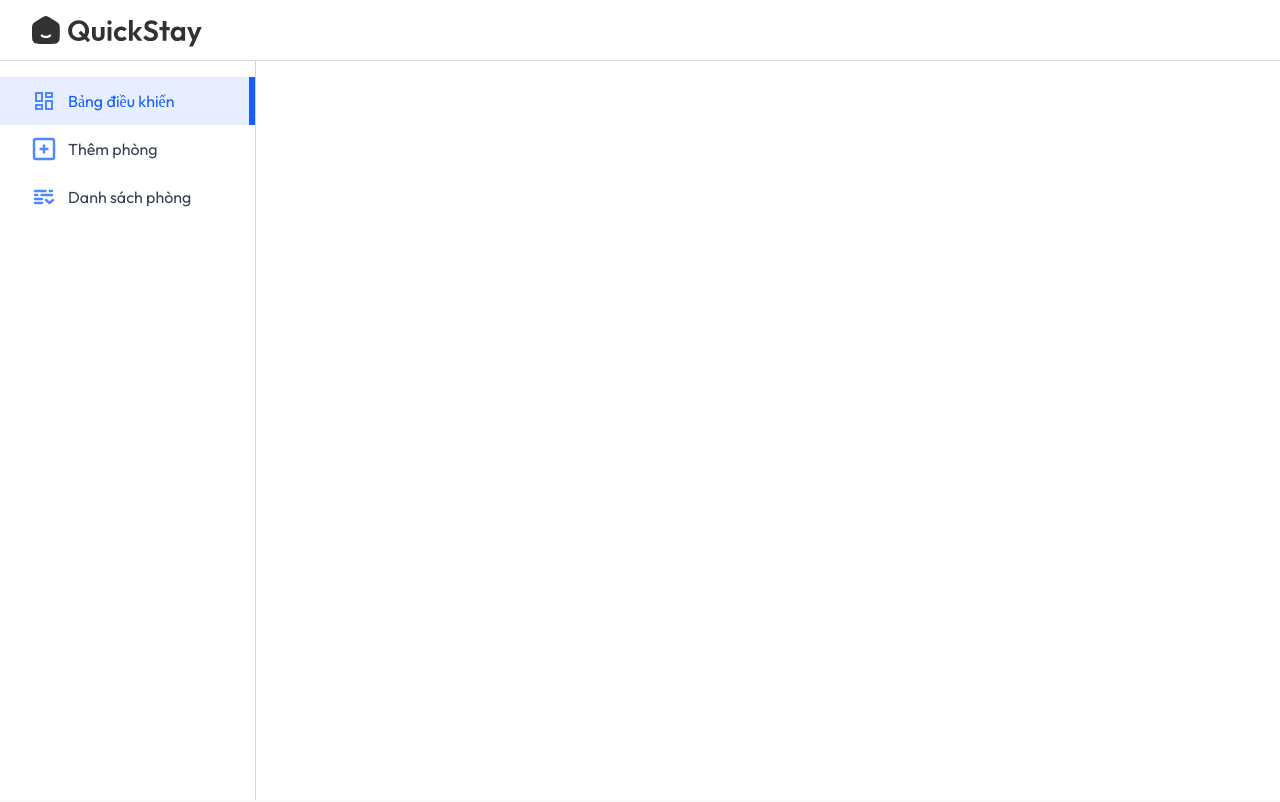
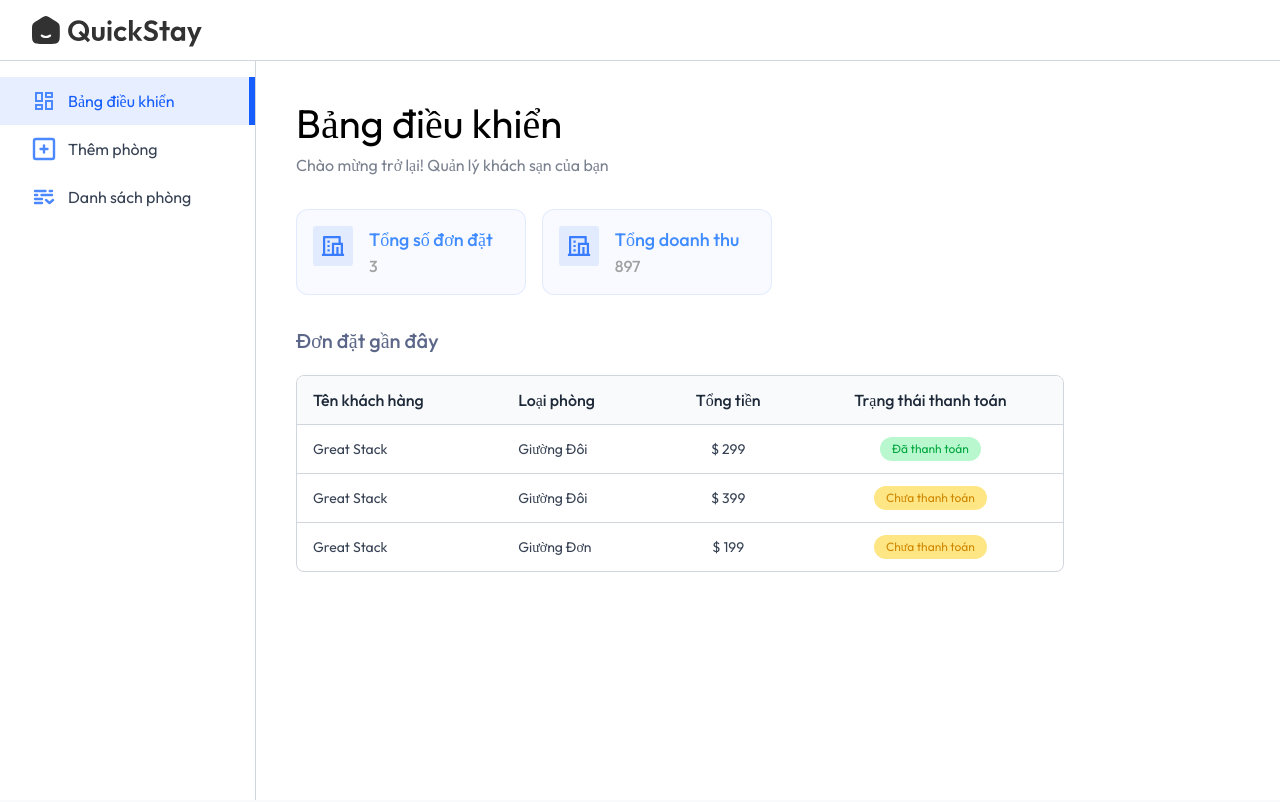
Before and after one commit to Nhat2210/Final-Assignment, a React (Vite) app in the folder client/: page /owner in a window 1280 px wide. Shown: the top 802 px of the page. Built offline with nearby package versions, Linux system fonts and the light colour scheme; no server answers; a web font is replaced by a local one.

Commit message:
feat: add Dashboard page for owner

```diff
--- a/client/src/pages/hotelOwner/Dashboard.jsx
+++ b/client/src/pages/hotelOwner/Dashboard.jsx
@@ -1,7 +1,104 @@
-import React from "react";
+import React, { useState } from "react";
+import Title from "../../components/Title";
+import { assets, dashboardDummyData } from "../../assets/assets";
 
 const Dashboard = () => {
-  return <div></div>;
+  const [dashboardData, setDashboardData] = useState(dashboardDummyData);
+  console.log(dashboardData);
+
+  return (
+    <div>
+      <Title
+        align="left"
+        title="Bảng điều khiển"
+        font="outfit"
+        subTitle="Chào mừng trở lại! Quản lý khách sạn của bạn "
+      />
+      <div className="flex gap-4 my-8">
+        {/* Total Bookings  */}
+        <div className="bg-primary/3 border border-primary/10 rounded-xl flex p-4 pr-8">
+          <img
+            src={assets.totalBookingIcon}
+            alt="total booking image"
+            className="max-sm:hidden h-10"
+          />
+          <div className="flex flex-col sm:ml-4 font-medium">
+            <p className="text-blue-500/90 text-lg">Tổng số đơn đặt</p>
+            <p className="text-neutral-400 text-base">
+              {dashboardData.totalBookings}
+            </p>
+          </div>
+        </div>
+        {/* Total Revenue  */}
+        <div className="bg-primary/3 border border-primary/10 rounded-xl flex p-4 pr-8">
+          <img
+            src={assets.totalBookingIcon}
+            alt="total booking image"
+            className="max-sm:hidden h-10"
+          />
+          <div className="flex flex-col sm:ml-4 font-medium">
+            <p className="text-blue-500/90 text-lg">Tổng doanh thu</p>
+            <p className="text-neutral-400 text-base">
+              {dashboardData.totalRevenue}
+            </p>
+          </div>
+        </div>
+      </div>
+      {/* Recent Bookings  */}
+      <h2 className="text-xl text-blue-950/70 font-medium mb-5">
+        Đơn đặt gần đây
+      </h2>
+      <div className="w-full max-w-3xl text-left border border-gray-300 rounded-lg max-h-80 overflow-y-scroll">
+        <table className="w-full">
+          <thead className="bg-gray-50">
+            <tr>
+              <th className="py-3 px-4 text-gray-800 font-medium">
+                Tên khách hàng
+              </th>
+              <th
+                className="py-3 px-4 text-gray-800 font-medium
+                max-sm:hidden"
+              >
+                Loại phòng
+              </th>
+              <th className="py-3 px-4 text-gray-800 font-medium text-center">
+                Tổng tiền
+              </th>
+              <th className="py-3 px-4 text-gray-800 font-medium text-center">
+                Trạng thái thanh toán
+              </th>
+            </tr>
+          </thead>
+          <tbody className="text-sm">
+            {dashboardData.bookings.map((item, index) => (
+              <tr key={index}>
+                <td className="py-3 px-4 text-gray-700 border-t border-gray-300">
+                  {item.user.username}
+                </td>
+                <td className="py-3 px-4 text-gray-700 border-t border-gray-300 max-sm:hidden">
+                  {item.room.roomType}
+                </td>
+                <td className="py-3 px-4 text-gray-700 border-t border-gray-300 text-center">
+                  $ {item.totalPrice}
+                </td>
+                <td className="py-3 px-4 text-gray-700 border-t border-gray-300 text-center">
+                  <button
+                    className={`py-1 px-3 text-xs rounded-full mx-auto ${
+                      item.isPaid
+                        ? "bg-green-200 text-green-600"
+                        : "bg-amber-200 text-yellow-600"
+                    }`}
+                  >
+                    {item.isPaid ? "Đã thanh toán" : "Chưa thanh toán"}
+                  </button>
+                </td>
+              </tr>
+            ))}
+          </tbody>
+        </table>
+      </div>
+    </div>
+  );
 };
 
 export default Dashboard;
```
